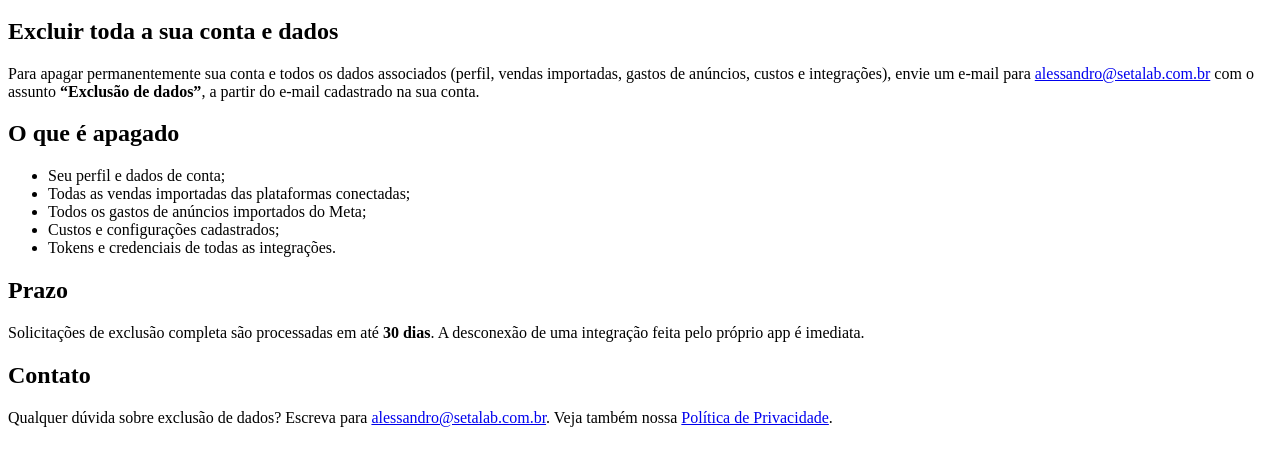
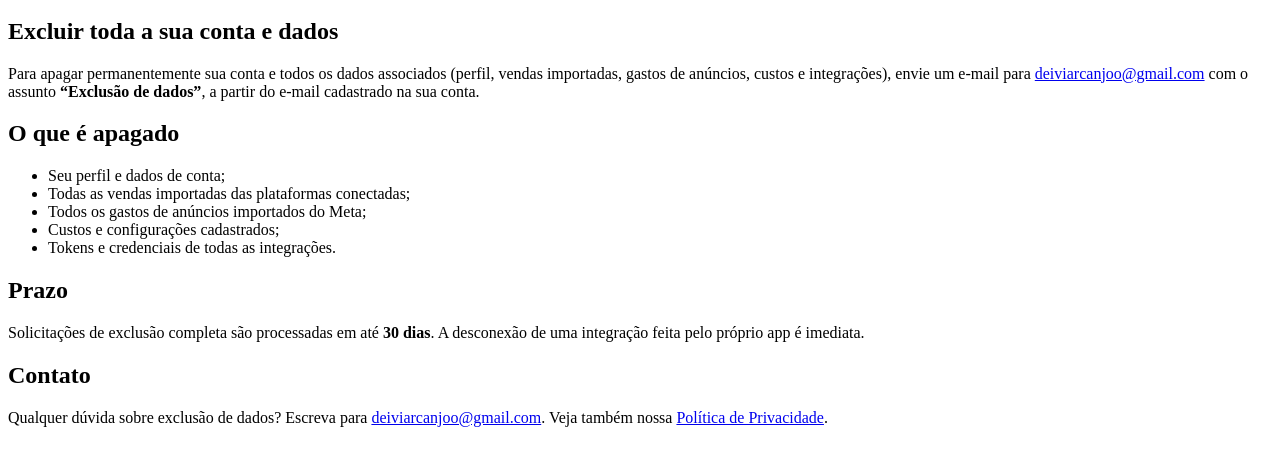
Before and after one commit to dearcanjoo/UTMFY-DE-POBRE, a React (Vite) app in the folder frontend/: page /exclusao-de-dados in a window 1280 px wide. Shown: the part 263-728 px from the top of the page. Built offline with nearby package versions, Linux system fonts and the light colour scheme; no server answers; the HTML template or start-up script is replaced by a standard one.

Commit message:
Troca e-mail de contato nas páginas legais

```diff
--- a/frontend/src/pages/ExclusaoDados.jsx
+++ b/frontend/src/pages/ExclusaoDados.jsx
@@ -32,7 +32,7 @@ export default function ExclusaoDados() {
         <p>
           Para apagar permanentemente sua conta e todos os dados associados (perfil, vendas
           importadas, gastos de anúncios, custos e integrações), envie um e-mail para{' '}
-          <a href="mailto:alessandro@setalab.com.br">alessandro@setalab.com.br</a> com o assunto
+          <a href="mailto:deiviarcanjoo@gmail.com">deiviarcanjoo@gmail.com</a> com o assunto
           <strong> “Exclusão de dados”</strong>, a partir do e-mail cadastrado na sua conta.
         </p>
 
@@ -54,7 +54,7 @@ export default function ExclusaoDados() {
         <h2 className="legal-titulo">Contato</h2>
         <p>
           Qualquer dúvida sobre exclusão de dados? Escreva para{' '}
-          <a href="mailto:alessandro@setalab.com.br">alessandro@setalab.com.br</a>. Veja também nossa{' '}
+          <a href="mailto:deiviarcanjoo@gmail.com">deiviarcanjoo@gmail.com</a>. Veja também nossa{' '}
           <Link to="/privacidade">Política de Privacidade</Link>.
         </p>
       </div>
--- a/frontend/src/pages/Privacidade.jsx
+++ b/frontend/src/pages/Privacidade.jsx
@@ -67,7 +67,7 @@ export default function Privacidade() {
         <h2 className="legal-titulo">6. Contato</h2>
         <p>
           Dúvidas sobre esta política ou sobre seus dados? Fale com a gente pelo e-mail{' '}
-          <a href="mailto:alessandro@setalab.com.br">alessandro@setalab.com.br</a>.
+          <a href="mailto:deiviarcanjoo@gmail.com">deiviarcanjoo@gmail.com</a>.
         </p>
       </div>
     </div>
```
